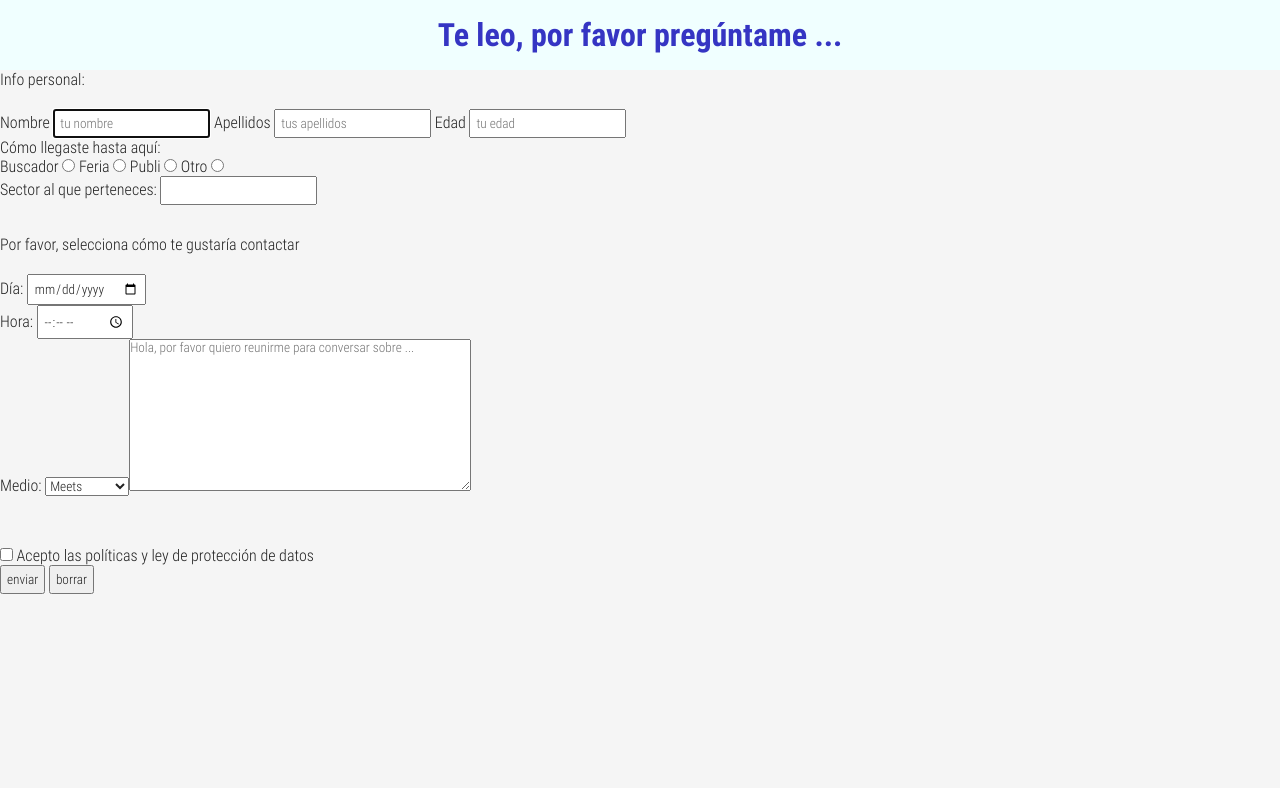
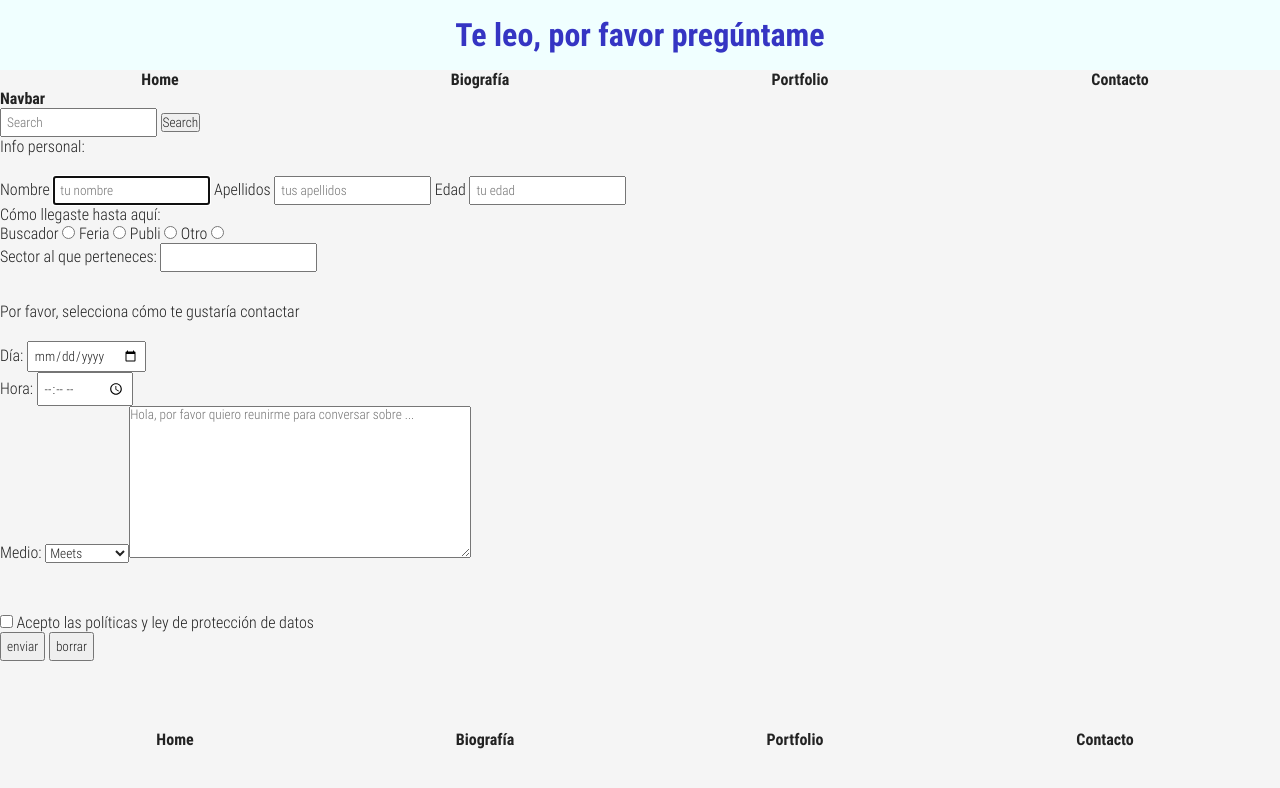
Before and after one commit to pafz/thebridge_rampup, a plain HTML site: page portfolio-main/pages/contacto.html in a window 1280 px wide. Drawn offline with Linux system fonts and the light colour scheme.

Commit message:
WIP menu & footer

```diff
--- a/portfolio-main/pages/contacto.html
+++ b/portfolio-main/pages/contacto.html
@@ -9,7 +9,32 @@
 </head>
 <body>
     <header>
-       <h1>Te leo, por favor pregúntame ...</h1>
+       <h1>Te leo, por favor pregúntame</h1>
+       <nav class="navbar">
+        <ul class="menu">
+          <li class="nav-item">
+            <a href="./../index.html">Home</a>
+          </li>
+          <li class="nav-item">
+            <a href="./biografia.html">Biografía</a>
+          </li>
+          <li class="nav-item">
+            <a href="./portfolio.html">Portfolio</a>
+          </li>
+          <li class="nav-item">
+            <a href="./contacto.html">Contacto</a>
+          </li>
+        </ul>
+
+        <div class="mx-auto">
+          <a class="navbar-brand " href="#">Navbar</a>
+      </div>
+
+        <form class="search-index">
+        <input type="search" name="search" id="search" placeholder="Search">
+        <button type="submit">Search</button>
+        </form>
+  </nav>
     </header>
     <main>
        <!-- al menos un formulario -->
@@ -108,6 +133,25 @@
           <img src="" alt="">
        </div>
     </main>
-    <footer></footer>
+    <footer>
+        <div class="footer">
+           <nav>
+               <ul class="menu">
+                   <li class="nav-item">
+                       <a href="./../index.html">Home</a>
+                   </li>
+                   <li class="nav-item">
+                       <a href="./biografia.html">Biografía</a>
+                   </li>
+                   <li class="nav-item">
+                       <a href="./portfolio.html">Portfolio</a>
+                   </li>
+                   <li class="nav-item">
+                       <a href="./contacto.html">Contacto</a>
+                   </li>
+               </ul>
+           </nav>
+        </div>
+       </footer>
  </body>
 </html>
```
Also changed, not shown: portfolio-main/index.html (+51 -6 lines), portfolio-main/pages/biografia.html (+49 -1 lines), portfolio-main/pages/portfolio.html (+43 -4 lines).
